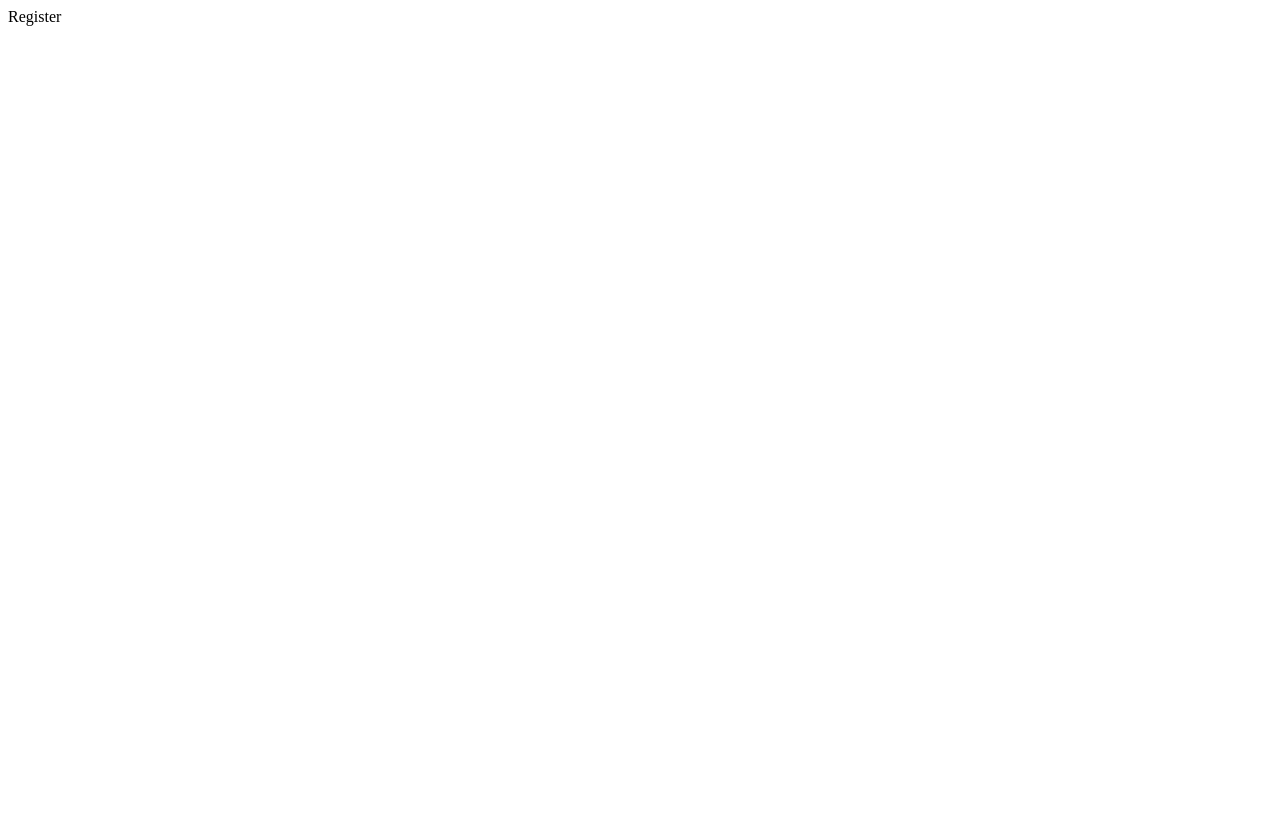
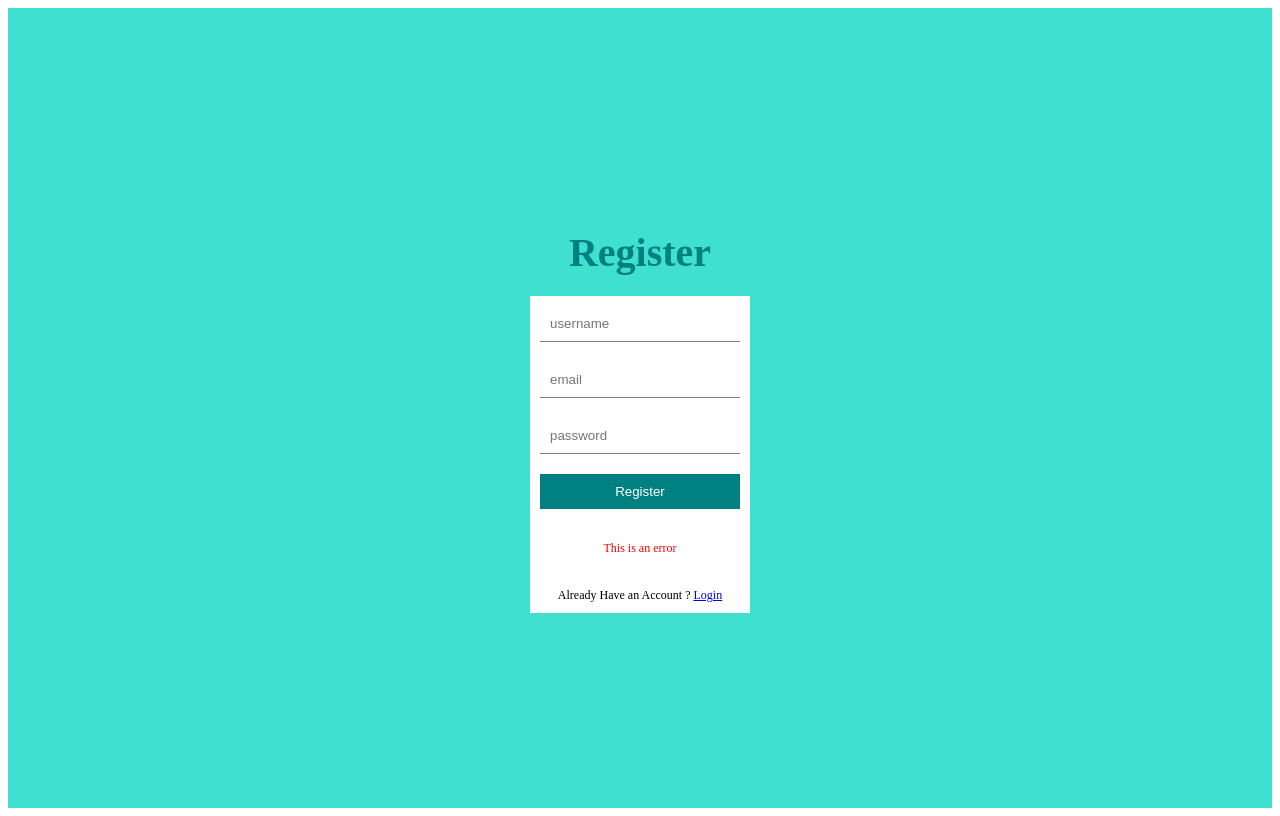
Before and after one commit to KhalilAbbaass/BlogApp-React-MySQL, a React (Create React App) app in the folder client/: page /register in a window 1280 px wide. Built offline with nearby package versions, Linux system fonts and the light colour scheme.

Commit message:
login and registration pages

```diff
--- a/client/src/pages/Login.jsx
+++ b/client/src/pages/Login.jsx
@@ -6,8 +6,8 @@
     <div className='loginDiv'>
       <h1>Login</h1>
       <form>
-        <input type='text' placeholder='username'/>
-        <input type='password' placeholder='password'/>
+        <input required type='text' placeholder='username'/>
+        <input required type='password' placeholder='password'/>
         <button>Login</button>
         <p>This is an error</p>
         <span>Dont Have an Account ? <Link to='/register'>Register</Link></span>
--- a/client/src/pages/Register.jsx
+++ b/client/src/pages/Register.jsx
@@ -1,8 +1,21 @@
 import React from 'react'
+import { Link } from 'react-router-dom'
 
 const Register = () => {
   return (
-    <div>Register</div>
+    <div className='loginDiv'>
+    <h1>Register</h1>
+    <form>
+      <input required type='text' placeholder='username'/>
+      <input required type='email' placeholder='email'/>
+      <input required type='password' placeholder='password'/>
+      <button>Register</button>
+      <p>This is an error</p>
+      <span>Already Have an Account ? <Link to='/login'>Login</Link></span>
+    </form>
+
+
+  </div>
   )
 }
 
```
